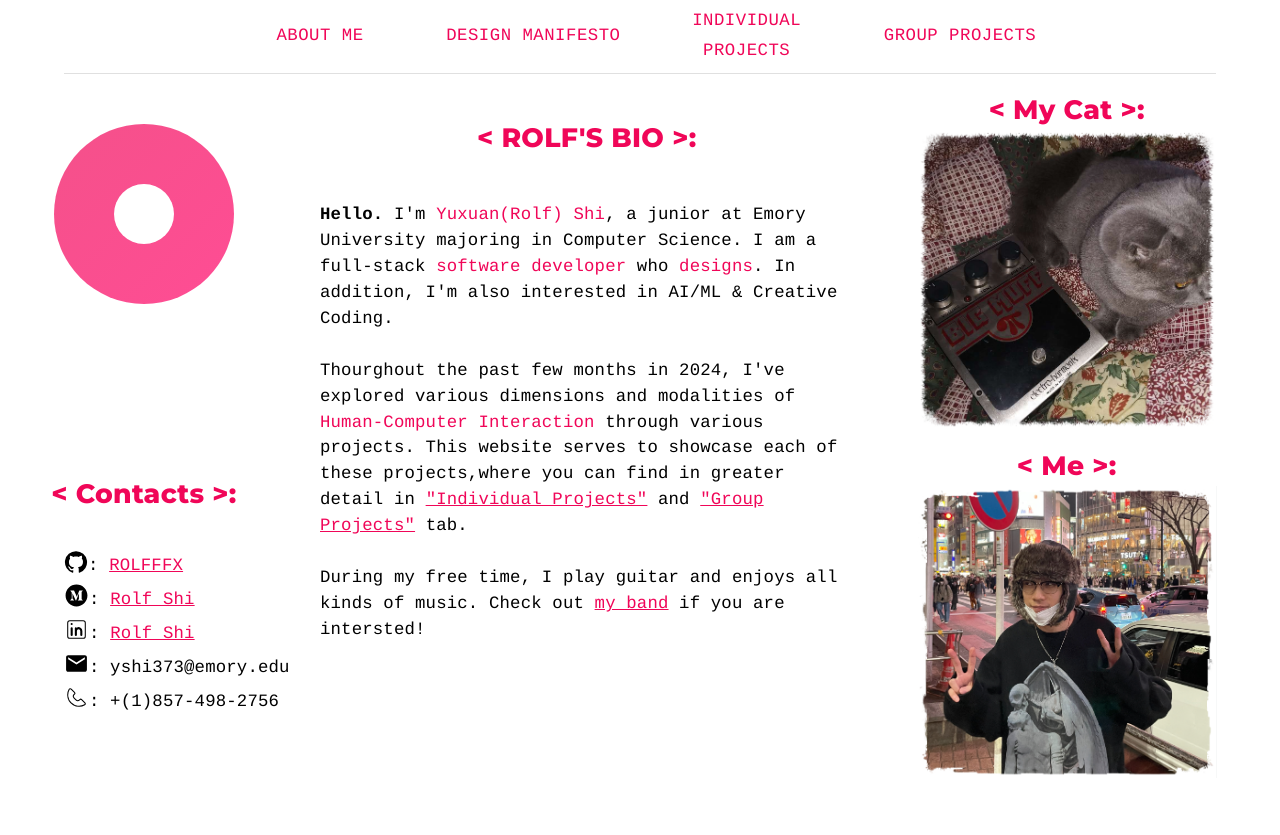
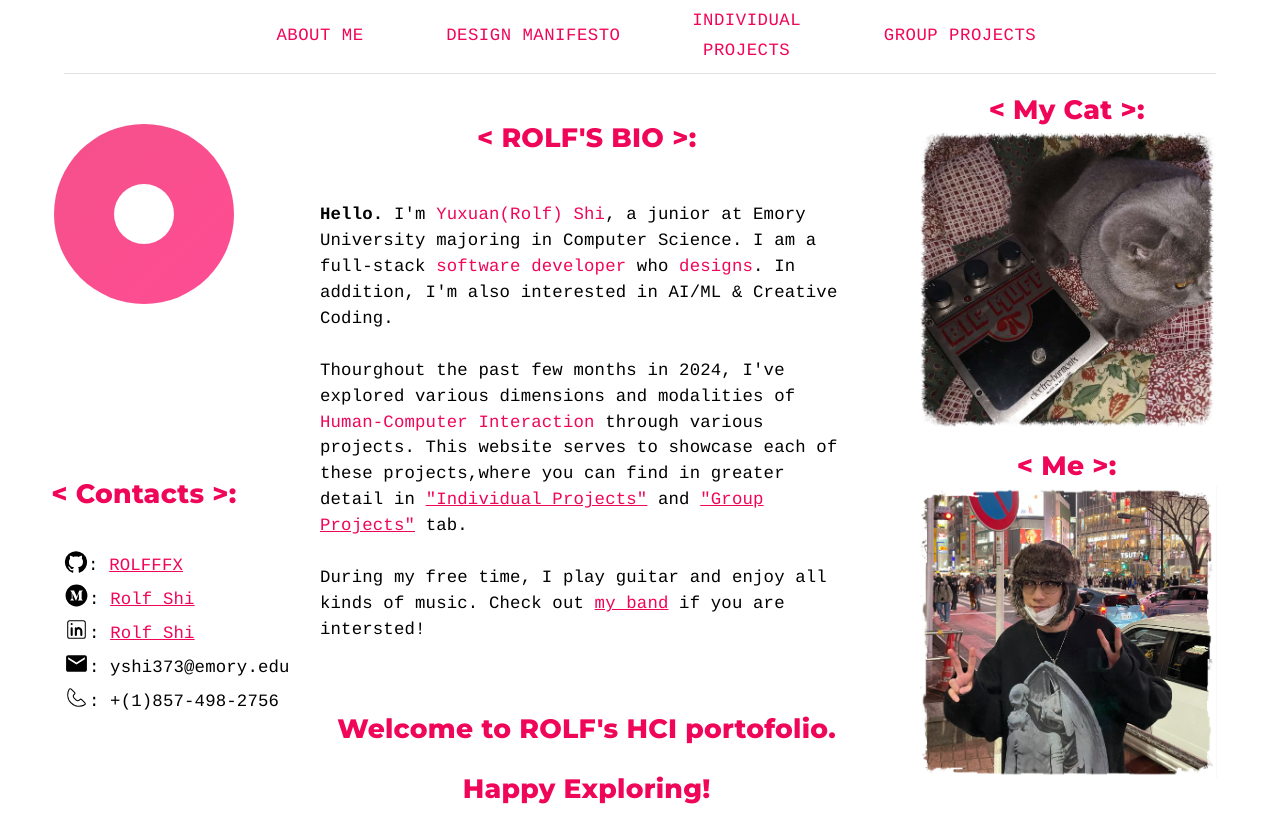
Before and after one commit to ROLFFFX/portfolio, a React (Create React App) app in the folder portofolio/: page / in a window 1280 px wide. Before the commit the page ends 800 px from the top, so only its background shows below. Built offline with nearby package versions, Linux system fonts and the light colour scheme.

Commit message:
Minor fixes

```diff
--- a/portofolio/public/index.html
+++ b/portofolio/public/index.html
@@ -29,7 +29,7 @@
       work correctly both with client-side routing and a non-root public URL.
       Learn how to configure a non-root public URL by running `npm run build`.
     -->
-    <title>React App</title>
+    <title>Rolf's HCI Portofolio</title>
   </head>
   <body>
     <noscript>You need to enable JavaScript to run this app.</noscript>
--- a/portofolio/src/pages/homePage.js
+++ b/portofolio/src/pages/homePage.js
@@ -200,8 +200,8 @@ export default function HomePage() {
               </span>{" "}
               tab.
               <br></br>
-              <br></br>During my free time, I play guitar and enjoys all kinds
-              of music. Check out{" "}
+              <br></br>During my free time, I play guitar and enjoy all kinds of
+              music. Check out{" "}
               <a
                 href="https://showstart-release.bandcamp.com/track/--391"
                 target="_blank"
@@ -212,6 +212,34 @@ export default function HomePage() {
               </a>{" "}
               if you are intersted!
             </Typography>
+          </Box>
+          <Box sx={BoxStyle} minHeight="24vh">
+            <Box>
+              <br></br>
+              <br></br>
+              <Typography
+                sx={{
+                  fontFamily: "Montserrat, sans-serif",
+                  fontSize: "20pt",
+                  fontWeight: "800",
+                  color: "#f00658",
+                }}
+              >
+                {"Welcome to ROLF's HCI portofolio."}
+              </Typography>
+              <br></br>
+              <Typography
+                sx={{
+                  fontFamily: "Montserrat, sans-serif",
+                  fontSize: "20pt",
+                  fontWeight: "800",
+                  color: "#f00658",
+                }}
+                textAlign={"center"}
+              >
+                {"Happy Exploring!"}
+              </Typography>
+            </Box>
           </Box>
         </Grid>
         <Grid item xs={4}>
--- a/portofolio/src/utils/AppBar.js
+++ b/portofolio/src/utils/AppBar.js
@@ -74,7 +74,7 @@ export default function AppBar() {
                   }}
                   sx={{ fontFamily: "monospace" }}
                 >
-                  View it on &nbsp;
+                  View it on&nbsp;
                   <span style={{ color: "#f00618" }}>Medium</span>
                 </MenuItem>
                 <MenuItem
```
